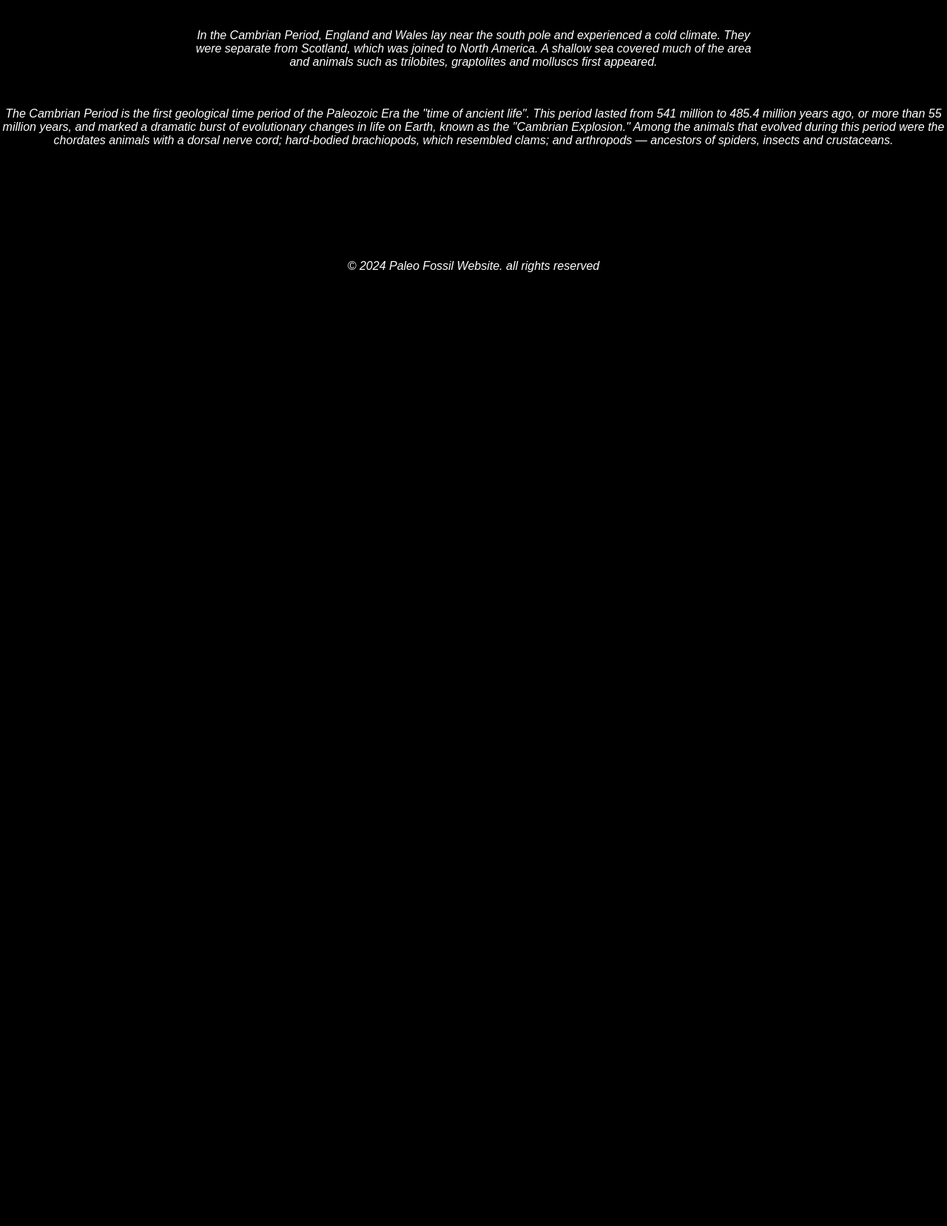
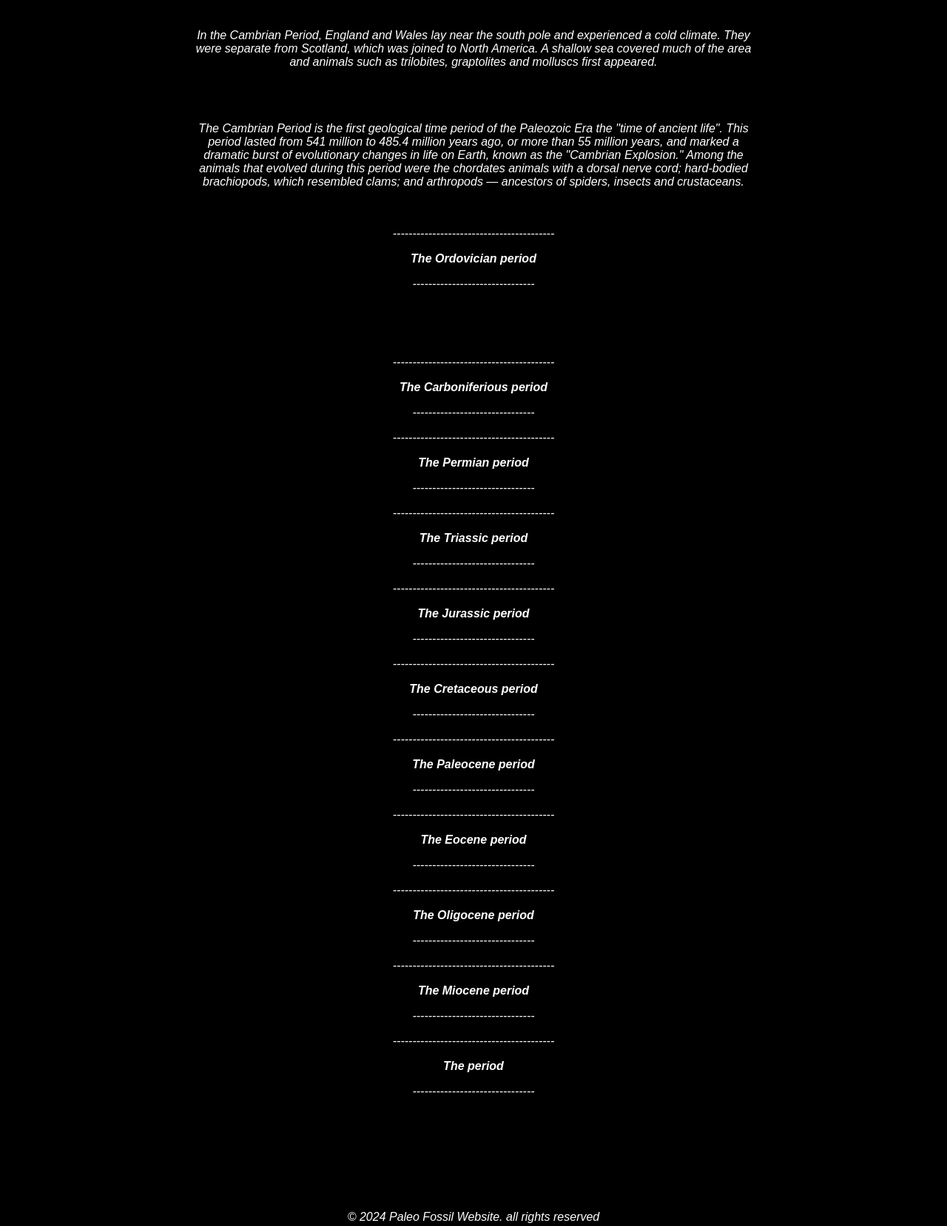
Before and after one commit to 20060lg/L3Educationwebsite, a plain HTML site: page information.html in a window 1280 px wide. Shown: the part 983-2641 px from the top of the page at 74% size. Before the commit the page ends 1368 px from the top, so only its background shows below. Drawn offline with Linux system fonts and the light colour scheme.

```diff
--- a/information.html
+++ b/information.html
@@ -65,17 +65,72 @@ The Palaeoproterozoic and Archaean cover a very long period of geological time d
     <section>
  <I><center><p>In the Cambrian Period, England and Wales lay near the south pole and experienced a cold climate. They were separate from Scotland, which was joined to North America. A shallow sea covered much of the area and animals such as trilobites, graptolites and molluscs first appeared.</p><I></center></section>
 
+  <section>
 <I><center><p>
-The Cambrian Period is the first geological time period of the Paleozoic Era the "time of ancient life". This period lasted from 541 million to 485.4 million years ago, or more than 55 million years, and marked a dramatic burst of evolutionary changes in life on Earth, known as the "Cambrian Explosion." Among the animals that evolved during this period were the chordates animals with a dorsal nerve cord; hard-bodied brachiopods, which resembled clams; and arthropods — ancestors of spiders, insects and crustaceans.</p><I><center>
+The Cambrian Period is the first geological time period of the Paleozoic Era the "time of ancient life". This period lasted from 541 million to 485.4 million years ago, or more than 55 million years, and marked a dramatic burst of evolutionary changes in life on Earth, known as the "Cambrian Explosion." Among the animals that evolved during this period were the chordates animals with a dorsal nerve cord; hard-bodied brachiopods, which resembled clams; and arthropods — ancestors of spiders, insects and crustaceans.</p><I>
+</center></section>
 
 
- </p></I></center> </section>
+<center><p>-----------------------------------------</p></center>
+<center><I> <B><p>The Ordovician period</P></B>
+  <center><p>-------------------------------</p></center>
+
+
+  <section>
+ <I><center><p
+In the Ordovician Period, Britain lay south of the equator and had a cool climate. Seas covered Britain and there was dramatic volcanic activity as the ocean separating England and Wales from Scotland started to close.
+</p><I></center></section>
+
+<center><p>-----------------------------------------</p></center>
+<center><I> <B><p>The Carboniferious period</P></B>
+  <center><p>-------------------------------</p></center>
+
+
+<center><p>-----------------------------------------</p></center>
+<center><I> <B><p>The Permian period</P></B>
+  <center><p>-------------------------------</p></center>
 
 
 
 
+<center><p>-----------------------------------------</p></center>
+<center><I> <B><p>The Triassic period</P></B>
+  <center><p>-------------------------------</p></center>
 
 
+<center><p>-----------------------------------------</p></center>
+<center><I> <B><p>The Jurassic period</P></B>
+  <center><p>-------------------------------</p></center>
+
+
+  <center><p>-----------------------------------------</p></center>
+<center><I> <B><p>The Cretaceous period</P></B>
+  <center><p>-------------------------------</p></center>
+
+
+<center><p>-----------------------------------------</p></center>
+<center><I> <B><p>The Paleocene period</P></B>
+  <center><p>-------------------------------</p></center>
+
+   <center><p>-----------------------------------------</p></center>
+<center><I> <B><p>The Eocene period</P></B>
+  <center><p>-------------------------------</p></center>
+
+
+  <center><p>-----------------------------------------</p></center>
+<center><I> <B><p>The Oligocene period</P></B>
+  <center><p>-------------------------------</p></center>
+
+
+<center><p>-----------------------------------------</p></center>
+<center><I> <B><p>The Miocene period</P></B>
+  <center><p>-------------------------------</p></center>
+
+
+
+  <center><p>-----------------------------------------</p></center>
+<center><I> <B><p>The  period</P></B>
+  <center><p>-------------------------------</p></center>
 
   </nav>
   <div id="eggsImages.jpeg"></div>
```
